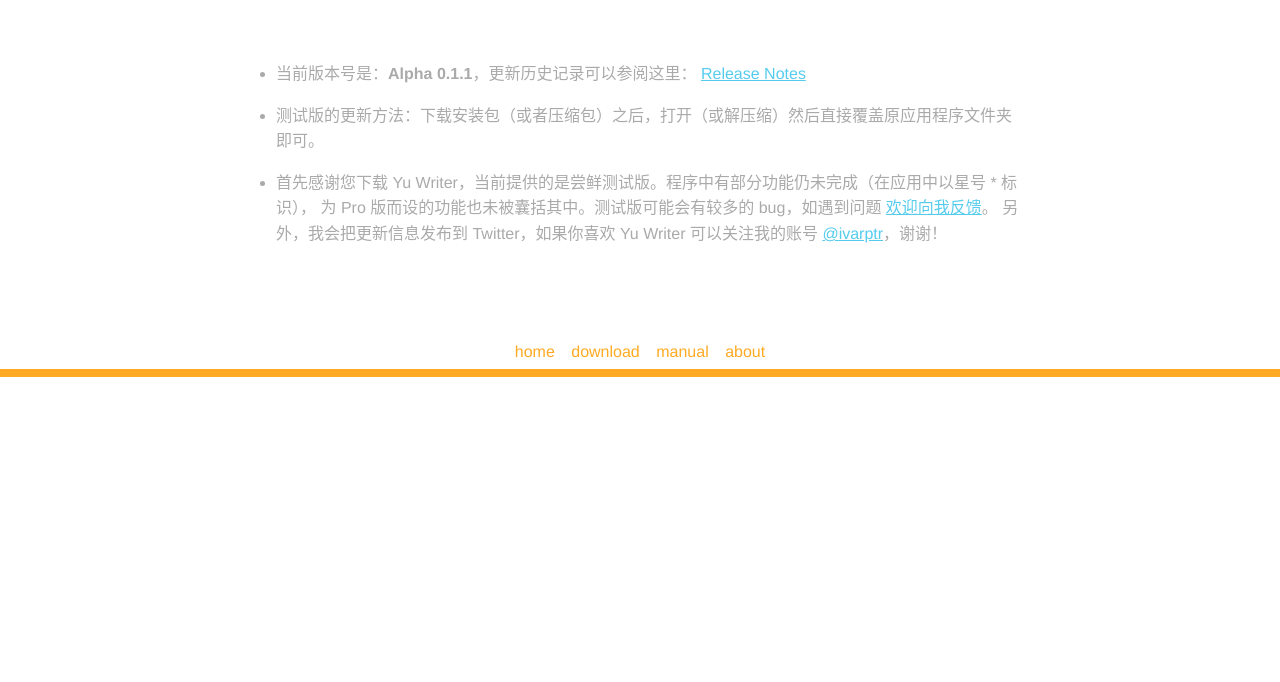
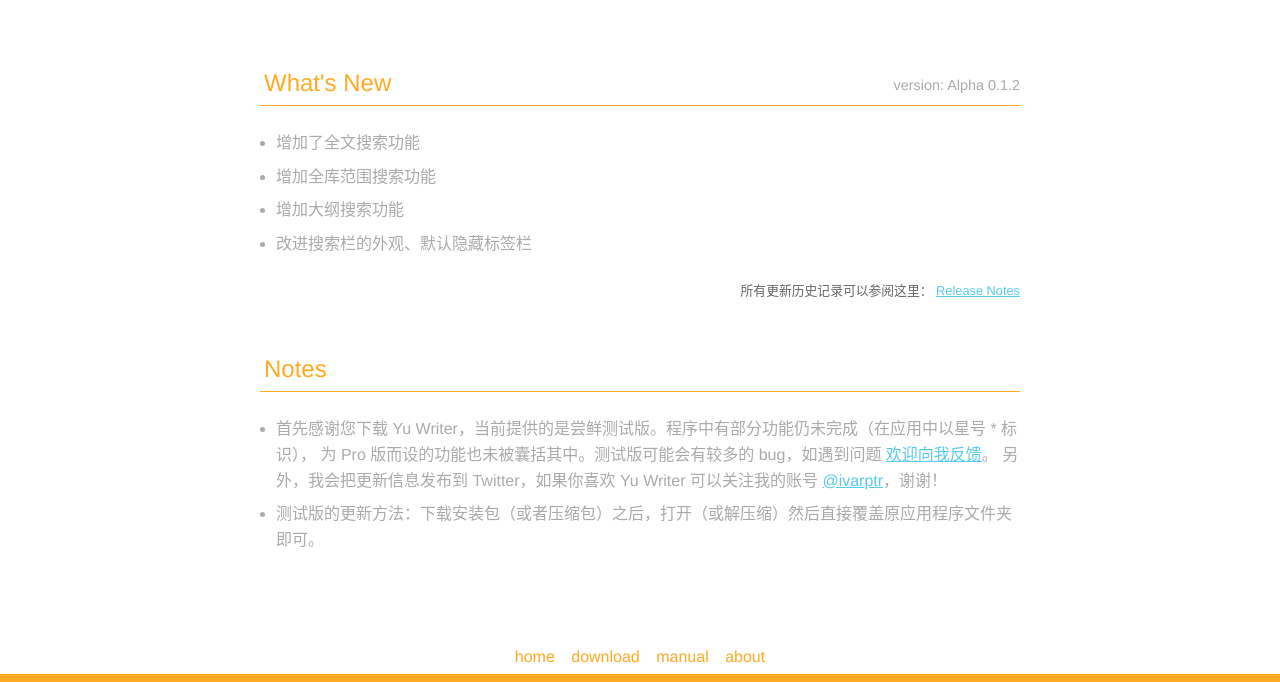
Before and after one commit to ivarptr/yu-writer.site, a website: page download.html in a window 1280 px wide. Shown: the part 731-1413 px from the top of the page. Before the commit the page ends 1108 px from the top, so only its background shows below. Drawn offline with Linux system fonts and the light colour scheme.

Commit message:
Release alpha 0.1.2

```diff
--- a/download.html
+++ b/download.html
@@ -53,10 +53,10 @@
 						<td class="platform"><i class="fa fa-apple" aria-hidden="true"></i>
 							<span class="name">Mac</span></td>
 						<td class="file">
-							<a href="https://jp.archboy.org/yu-writer/yu-writer-alpha-0.1.1.dmg" target="blank">Download</a>
+							<a href="https://jp.archboy.org/yu-writer/yu-writer-alpha-0.1.2.dmg" target="blank">Download</a>
 						</td>
 						<td class="alt">
-							<a href="https://s3.amazonaws.com/yu-writer-app/yu-writer-alpha-0.1.1.dmg" target="blank">Download</a>
+							<a href="https://s3.amazonaws.com/yu-writer-app/yu-writer-alpha-0.1.2.dmg" target="blank">Download</a>
 						</td>
 						<td class="note">DMG 格式安装包</td>
 					</tr>
@@ -77,20 +77,34 @@
 				</tbody>
 			</table>
 
+			<div class="section whatsnew">
+				<h3>What's New</h3>
+				<div class="version">version: Alpha 0.1.2</div>
 				<ul class="notice">
-				<li>当前版本号是：<strong>Alpha 0.1.1</strong>，更新历史记录可以参阅这里：
+					<li>增加了全文搜索功能</li>
+					<li>增加全库范围搜索功能</li>
+					<li>增加大纲搜索功能</li>
+					<li>改进搜索栏的外观、默认隐藏标签栏</li>
+				</ul>
+				<div class="see-also">
+					所有更新历史记录可以参阅这里：
 					<a href="release-notes.html">Release Notes</a>
-				</li>
-				<li>
-					测试版的更新方法：下载安装包（或者压缩包）之后，打开（或解压缩）然后直接覆盖原应用程序文件夹即可。
-				</li>
+				</div>
+			</div>
+
+			<div class="section notes">
+				<h3>Notes</h3>
+				<ul class="notice">
 					<li>首先感谢您下载 Yu Writer，当前提供的是尝鲜测试版。程序中有部分功能仍未完成（在应用中以星号 * 标识），
 						为 Pro 版而设的功能也未被囊括其中。测试版可能会有较多的 bug，如遇到问题 <a href="about.html">欢迎向我反馈</a>。
 						另外，我会把更新信息发布到 Twitter，如果你喜欢 Yu Writer 可以关注我的账号
 						<a href="https://twitter.com/ivarptr">@ivarptr</a>，谢谢！
 					</li>
-
+					<li>
+						测试版的更新方法：下载安装包（或者压缩包）之后，打开（或解压缩）然后直接覆盖原应用程序文件夹即可。
+					</li>
 				</ul>
+			</div>
 		</div>
     </div>
 
--- a/resources/sass/main.scss
+++ b/resources/sass/main.scss
@@ -409,7 +409,7 @@
 	background-color: rgba(0,0,0,.2);
 }
 
-.notes {
+.footnotes {
 	font-size: .9em;
 	color: $secondFontColor;
 	text-align: center;
@@ -471,6 +471,8 @@
 	}
 
 	table {
+		margin-bottom: 64px;
+
 		.platform {
 			width: 40%;
 			position: relative;
@@ -526,21 +528,48 @@
 		}
 	}
 
+	.section {
+		margin-bottom: 48px;
+		position: relative;
+
+		h3 {
+			font-size: 1.5em;
+			font-weight: 200;
+			color: $titleColor;
+			border-bottom: 1px solid $titleColor;
+			padding: 8px 4px;
+			margin-bottom: 24px;
+		}
+
+		.version {
+			position: absolute;
+			top: 16px;
+			right: 0;
+			color: $secondFontColor;
+			font-size: .9em;
+		}
+	}
+
     .notice {
-		margin-top: 64px;
 		margin-left: 16px;
+		margin-bottom: 24px;
 
         color: $secondFontColor;
+		// font-weight: 300;
 
 		li {
 			line-height: 1.6em;
-			margin-bottom: 16px;
+			margin-bottom: 8px;
 		}
+    }
 
-    }
+	.see-also {
+		text-align: right;
+		font-size: .8em;
+	}
 }
 
-.note-list {
+.release-notes {
 
 	padding: 0 16px;
     margin-bottom: 88px;
@@ -559,7 +588,7 @@
 			font-size: 1.5em;
 			font-weight: 200;
 			color: $titleColor;
-			border-bottom: 1px solid $subTitleColor;
+			border-bottom: 1px solid $titleColor;
 			padding: 8px 4px;
 			margin-bottom: 24px;
 		}
```
Also changed, not shown: index.html (+9 -8 lines), release-notes.html (+14 -1 lines), resources/css/main.css. Lines whose indentation alone changed are shown as unchanged.
